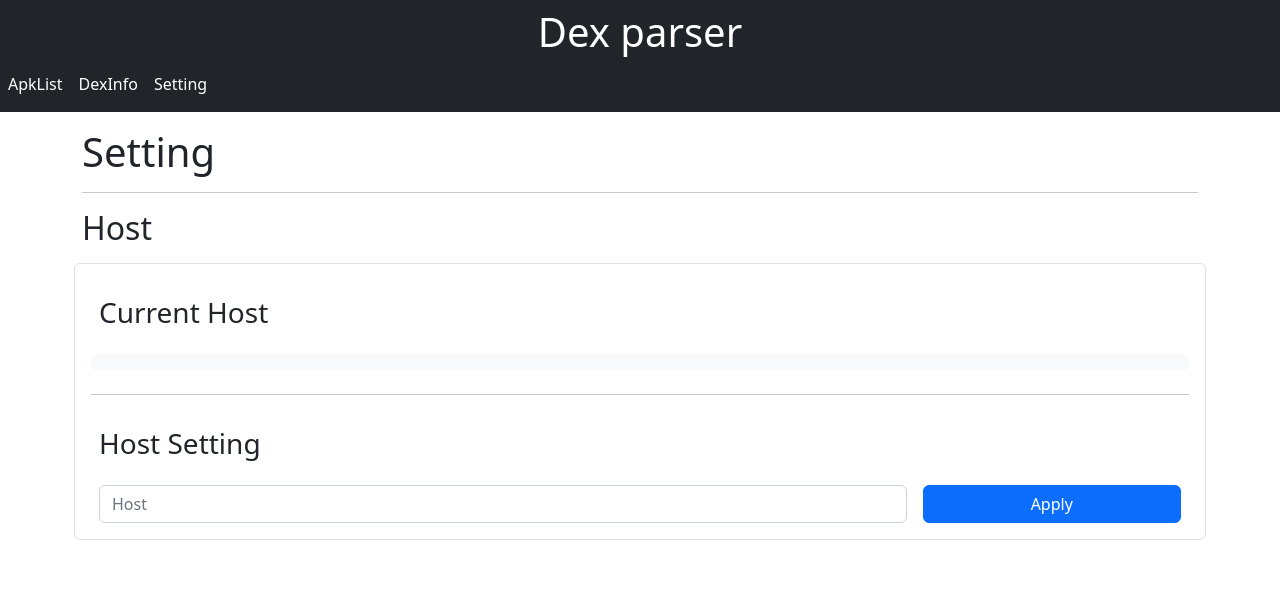
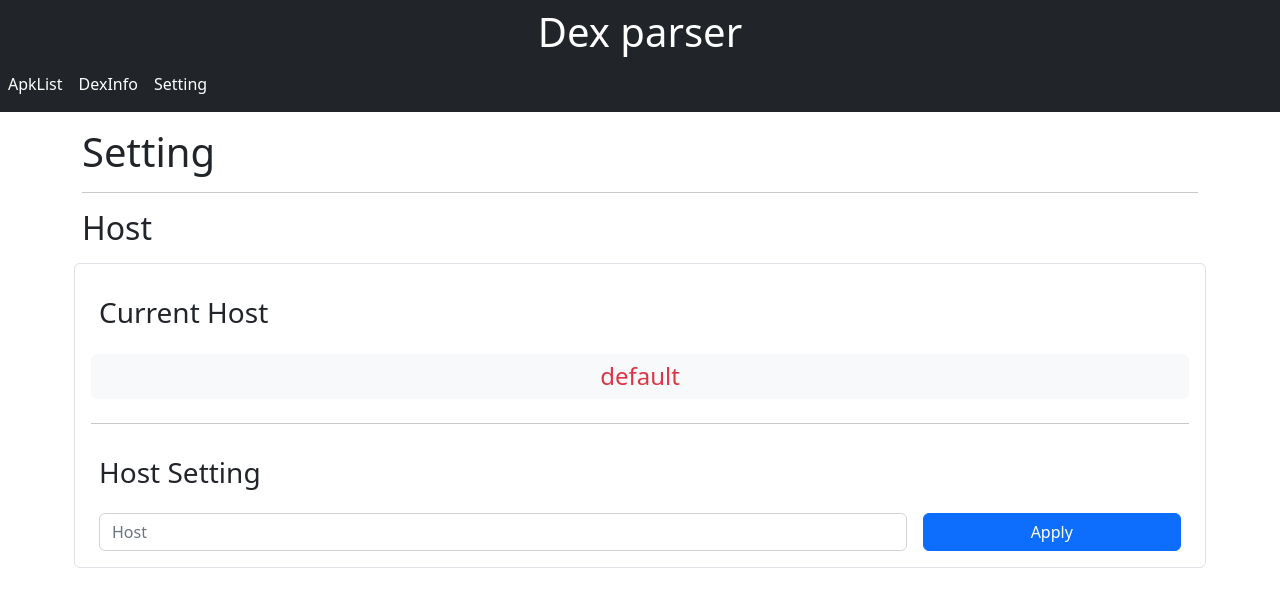
Before and after one commit to shpusan001/dexparser, a React (Create React App) app in the folder client/: page /setting in a window 1280 px wide. Shown: the top 606 px of the page. Built offline with nearby package versions, Linux system fonts and the light colour scheme.

Commit message:
Fix: 프론트엔드 서버에 연결이 안되었을 때 Dex 파싱 요청 시 발생하는 에러 해결

```diff
--- a/client/src/component/dex_info/DexInfo.js
+++ b/client/src/component/dex_info/DexInfo.js
@@ -12,6 +12,8 @@ const ListBox = styled.div`
 export default function DexInfo() {
   let parsedData = useSelector((state) => state.dexInfo.parsing);
   let loading = useSelector((state) => state.loading);
+  let sync = useSelector((state) => state.sync);
+
   const [renderedClassList, setRenderedClassList] = useState(null);
   const [renderedFileBtnList, setRenderedBtnList] = useState(null);
   const [selectedClassList, setSelectedClassList] = useState(<></>);
@@ -51,7 +53,7 @@ export default function DexInfo() {
   };
 
   const renderClassList = () => {
-    if (parsedData == null) {
+    if (parsedData == null || sync == null) {
       return;
     }
 
--- a/client/src/redux/setting.js
+++ b/client/src/redux/setting.js
@@ -6,7 +6,7 @@ const SET_HOST = "setting_SET_HOST";
 export const setMainHost = createAction(SET_HOST, (data) => data);
 
 const initialState = {
-  host: "",
+  host: "default",
 };
 
 const setting = handleActions(
--- a/client/src/util/api/client.js
+++ b/client/src/util/api/client.js
@@ -5,6 +5,7 @@ const client = axios.create();
 axios.defaults.withCredentials = true;
 
 client.defaults.headers.common["Authorization"] = "temp_key";
+client.defaults.baseURL = "default";
 
 //인서셉터 설정
 axios.interceptors.response.use(
```
